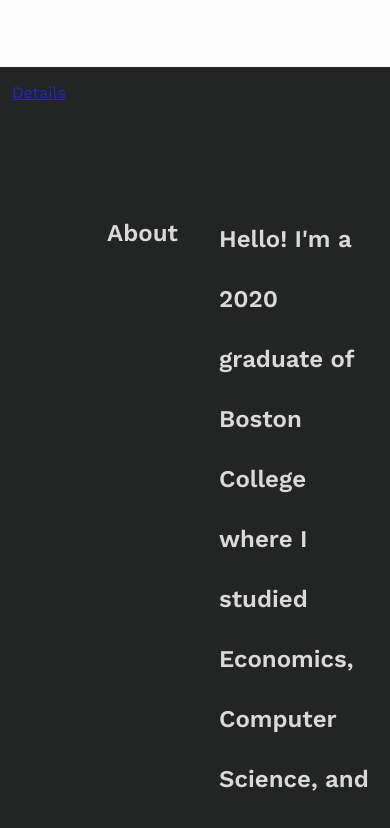
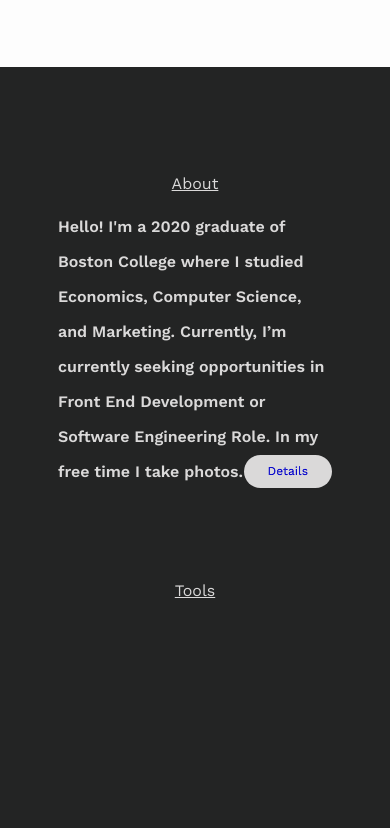
Before and after one commit to rallik/portfolio-2, a Gatsby site: page / in a window 390 px wide. Shown: the part 777-1605 px from the top of the page. Built offline with nearby package versions, Linux system fonts and the light colour scheme; Gatsby itself is replaced by a stand-in of ours.

Commit message:
details button adjustments

```diff
--- a/src/components/About.js
+++ b/src/components/About.js
@@ -4,7 +4,7 @@ import { Link, graphql } from 'gatsby'
 const About = () => {
     return (
         <section className='about'>
-            <h2>About</h2>
+            <h2 className='about-header'>About</h2>
             <p className='about-text'>
                 Hello! I'm a 2020 graduate of Boston College where
                 I studied Economics, Computer Science, and Marketing.
@@ -13,8 +13,13 @@ const About = () => {
                 free time I take photos.
             </p>
 
-            <Link to='/about'>Details</Link>
+            <button className='details-link'>
+                <Link  to='/about'>Details</Link>
+            </button>
+            <h3 className='tools-header'>Tools</h3>
+            <table className='tools-table'>
 
+            </table>
         </section>
     )
 }
--- a/src/styles/styles.scss
+++ b/src/styles/styles.scss
@@ -405,11 +405,9 @@ header {
     }
 
     @media screen and (max-width: 960px) {
-        font-size: 24px;
+        font-size: 12px;
         grid-row: 11 / 12;
         grid-column: 5 / 9;
-
-        font-size: 0.8rem;
         align-self: end;
     }
 }
@@ -437,45 +435,29 @@ header {
     h2, h3 {
         margin: 0;
         padding: 0;
-    }
+        font-weight: 400;
+        text-decoration: underline;
+        text-align: left;
+        font-size: 32px;
 
-    h2 {
-        grid-row: 3 /  4;
-        grid-column: 3 / 4;
-        font-weight: 600;
-        // text-decoration: underline;
-        text-align: left;
-    }
-
-    .about-text {
-        margin: 0;
-        padding: 0;
-        grid-row: 3 / 7;
-        grid-column: 5 / 11;
-        font-weight: 600;
-        font-size: 32px;
-        margin-top: -10px;
-        line-height: 60px;
+        @media screen and (max-width:1440px) {
+            font-size: 22px;
+        }
 
         @media screen and (max-width: 960px) {
-            // grid-row: 6 / 9;
-            // grid-column: 2 / 8;
+            // grid-row: 2 / 3;
+            // grid-column: 4 / 6;
+            text-align: center;
+            align-self: center;
         }
         @media screen and (max-width: 800px) {
-            font-size: 48px;
-        }
-        @media screen and (max-width: 690px) {
-            font-size: 36px;
+            font-size: 24px;
         }
         @media screen and (max-width: 540px) {
-            font-size: 24px;
+            font-size: 16px;
+
         }
 
-    }
-
-
-    a {
-        z-index: 10;
     }
 
 
@@ -489,6 +471,128 @@ header {
         // bottom: 48px
     }
 
+}
+
+.about-header {
+    grid-row: 3 /  4;
+    grid-column: 3 / 4;
+
+
+
+    @media screen and (max-width:1440px) {
+        font-size: 22px;
+    }
+
+    @media screen and (max-width: 960px) {
+        grid-row: 2 / 3;
+        grid-column: 4 / 6;
+        text-align: center;
+        align-self: center;
+    }
+    @media screen and (max-width: 800px) {
+        font-size: 24px;
+    }
+    @media screen and (max-width: 540px) {
+        font-size: 16px;
+
+    }
+}
+
+.about-text {
+    margin: 0;
+    padding: 0;
+    grid-row: 3 / 6;
+    grid-column: 5 / 11;
+    font-weight: 600;
+    font-size: 32px;
+    margin-top: -10px;
+    line-height: 60px;
+
+    @media screen and (max-width: 1440px) {
+        grid-row: 3 / 7;
+        font-size: 22px;
+    }
+
+    @media screen and (max-width: 960px) {
+        // margin-top: 0px;
+
+        grid-column: 2 / 8;
+
+    }
+    @media screen and (max-width: 800px) {
+        font-size: 24px;
+    }
+    @media screen and (max-width: 690px) {
+        font-size: 16px;
+        line-height: 35px;
+
+    }
+}
+
+.details-link {
+    width: min-content;
+    height: min-content;
+    line-height: normal;
+    border: 0;
+    padding: 0.6rem 1.5rem;
+    white-space: nowrap;
+    background-color: $light-main-color;
+    grid-row: 6 / 7;
+    grid-column: 8 / 11;
+    border-radius: 30px;
+    font-family: 'Work Sans', sans-serif;
+    font-weight: 400;
+    font-size: 1rem;
+    color: $dark-main-color;
+    align-self: end;
+    justify-self: right;
+    text-decoration: none;
+    z-index: 10;
+    mix-blend-mode: difference;
+
+    a {
+        text-decoration: none;
+        width: 100%;
+        height: 100%;
+    }
+
+
+    // @media screen and (max-width: 1440px) {
+    //     grid-row: 7 / 8;
+    // }
+
+    @media screen and (max-width: 960px) {
+        font-size: 12px;
+        grid-column: 5 / 8;
+
+    }
+
+
+}
+
+.tools-header {
+    grid-row: 9 / 10;
+    grid-column: 3 / 4;
+
+
+
+    @media screen and (max-width:1440px) {
+        font-size: 22px;
+    }
+
+    @media screen and (max-width: 960px) {
+        grid-row: 8 / 9;
+        grid-column: 4 / 6;
+        text-align: center;
+        align-self: center;
+    }
+    @media screen and (max-width: 800px) {
+        font-size: 24px;
+    }
+    @media screen and (max-width: 540px) {
+        font-size: 16px;
+
+    }
 }
 
 /****************** PROJECTS SECTION ********************/
```
